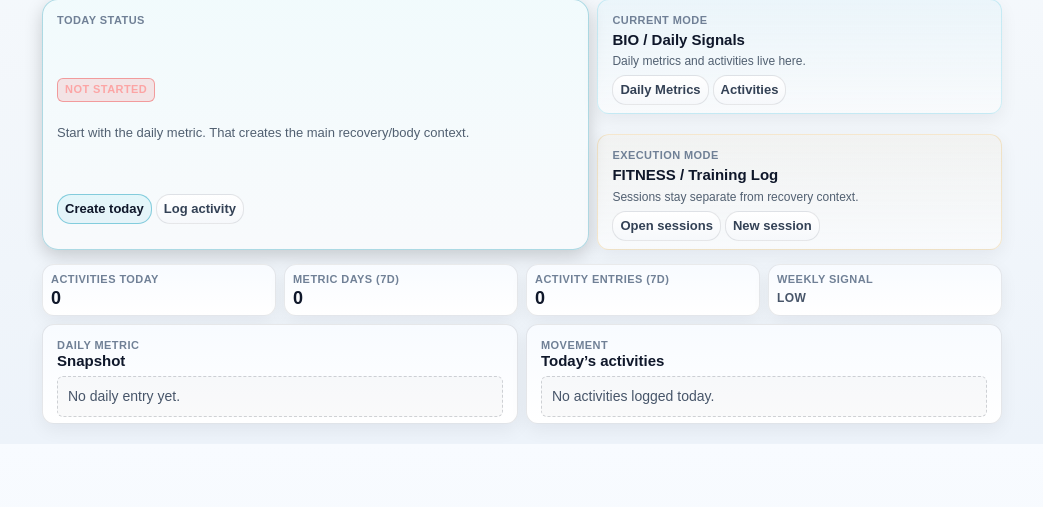
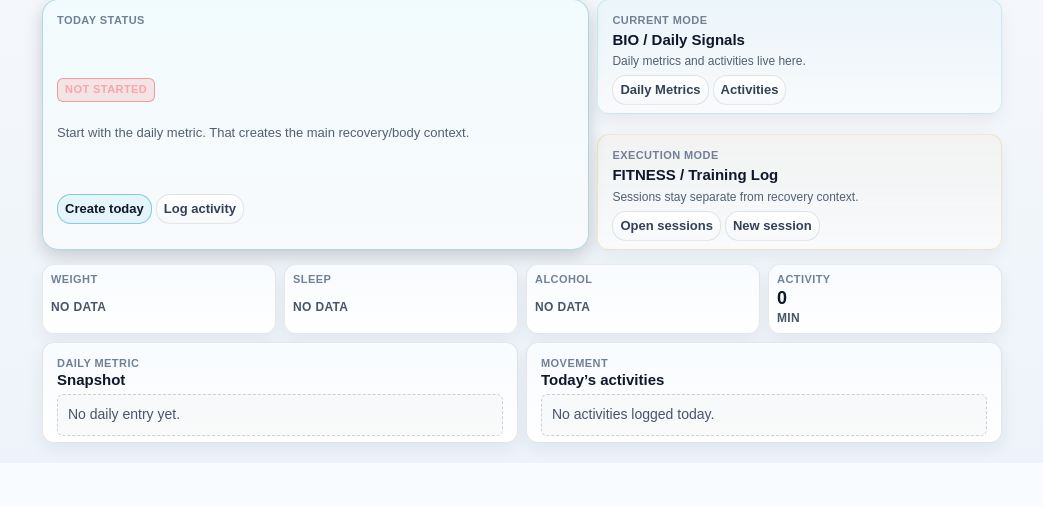
Before and after one commit to MartinParf/lyfeapp, a Django app: page /bio/ in a window 1280 px wide. Shown: the part 293-800 px from the top of the page, without its empty margins (118-1161 px from the left). Run offline with Django 5.2, Linux system fonts and the light colour scheme; the visitor is signed in with stand-in values (Sample User, id 1); data that the repository does not hold is empty; some libraries are stand-ins or nearby versions.

Commit message:
finished 10.2 analytics

```diff
--- a/bio/views.py
+++ b/bio/views.py
@@ -294,9 +294,12 @@ class ActivityDeleteView(LoginRequiredMixin, View):
 class BioOverviewView(LoginRequiredMixin, View):
     template_name = "bio/overview.html"
 
+
     def get(self, request):
         today = timezone.localdate()
         cutoff = today - timedelta(days=7)
+
+        overview_analytics = build_bio_analytics(user=request.user, period_days=7)
 
         today_metric = (
             DailyMetric.objects
@@ -375,6 +378,7 @@ class BioOverviewView(LoginRequiredMixin, View):
             "activity_hint": activity_hint,
             "metric_days_count": metric_days_count,
             "activity_entries_count": activity_entries_count,
+            "overview_analytics": overview_analytics,
         }
 
         return render(request, self.template_name, context)
--- a/templates/bio/overview.html
+++ b/templates/bio/overview.html
@@ -102,42 +102,41 @@
     <div class="overview-tiles overview-tiles-strip">
         <div class="stat-tile stat-tile-quiet stat-tile-mini">
             <div class="stat-label">
-                <span class="stat-label-full">Activities today</span>
-                <span class="stat-label-short">ACT</span>
+                <span class="stat-label-full">Weight</span>
+                <span class="stat-label-short">WGT</span>
             </div>
-            <div class="stat-value">{{ activities_count }}</div>
+            <div class="stat-subvalue stat-subvalue-compact">
+                {{ overview_analytics.trends.weight }}
+            </div>
         </div>
 
         <div class="stat-tile stat-tile-quiet stat-tile-mini">
             <div class="stat-label">
-                <span class="stat-label-full">Metric days (7d)</span>
-                <span class="stat-label-short">MET</span>
+                <span class="stat-label-full">Sleep</span>
+                <span class="stat-label-short">SLP</span>
             </div>
-            <div class="stat-value">{{ metric_days_count }}</div>
+            <div class="stat-subvalue stat-subvalue-compact">
+                {{ overview_analytics.trends.sleep }}
+            </div>
         </div>
 
         <div class="stat-tile stat-tile-quiet stat-tile-mini">
             <div class="stat-label">
-                <span class="stat-label-full">Activity entries (7d)</span>
-                <span class="stat-label-short">LOG</span>
+                <span class="stat-label-full">Alcohol</span>
+                <span class="stat-label-short">ALC</span>
             </div>
-            <div class="stat-value">{{ activity_entries_count }}</div>
+            <div class="stat-subvalue stat-subvalue-compact">
+                {{ overview_analytics.trends.alcohol }}
+            </div>
         </div>
 
         <div class="stat-tile stat-tile-quiet stat-tile-mini">
             <div class="stat-label">
-                <span class="stat-label-full">Weekly signal</span>
-                <span class="stat-label-short">SIG</span>
+                <span class="stat-label-full">Activity</span>
+                <span class="stat-label-short">ACT</span>
             </div>
-            <div class="stat-subvalue stat-subvalue-compact">
-                {% if metric_days_count >= 5 %}
-                    usable
-                {% elif metric_days_count >= 3 %}
-                    build
-                {% else %}
-                    low
-                {% endif %}
-            </div>
+            <div class="stat-value">{{ overview_analytics.summary.total_activity_minutes }}</div>
+            <div class="stat-subvalue stat-subvalue-compact">min</div>
         </div>
     </div>
 
```
